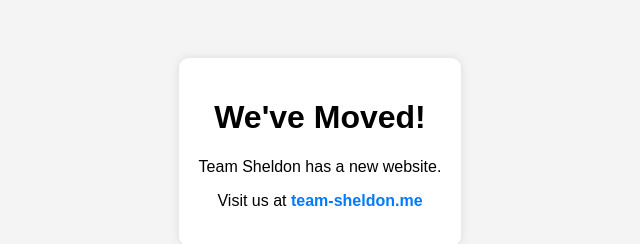
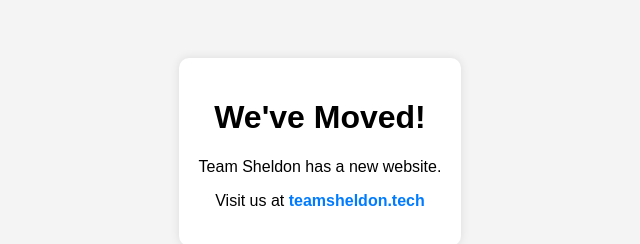
Before and after one commit to Team-Sheldon/Redirect-TS.git.io, a plain HTML site: page index.html in a window 1280 px wide. Shown: the full height of the page, 320-960 px from the left. Drawn offline with Linux system fonts and the light colour scheme.

Commit message:
Update index.html

```diff
--- a/index.html
+++ b/index.html
@@ -29,7 +29,7 @@
     <div class="container">
         <h1>We've Moved!</h1>
         <p>Team Sheldon has a new website.</p>
-        <p>Visit us at <a href="https://team-sheldon.me">team-sheldon.me</a></p>
+        <p>Visit us at <a href="https://teamsheldon.tech">teamsheldon.tech</a></p>
     </div>
 </body>
 </html>
```
